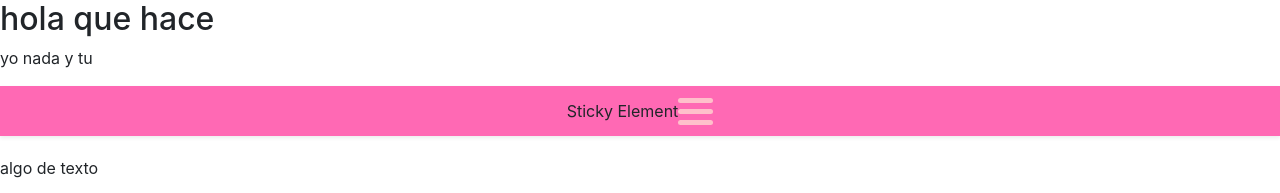
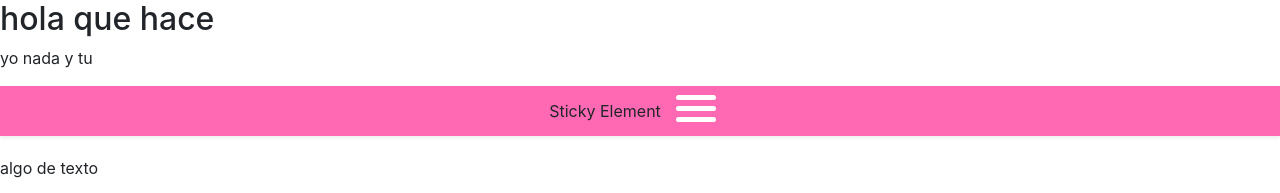
Before and after one commit to geraldani/react-utils, a React (Create React App) app: page / in a window 1280 px wide. Shown: the top 193 px of the page. Built offline with nearby package versions, Linux system fonts and the light colour scheme.

Commit message:
botones Hamburguers con diferentes estilos adaptado de un sass de github para react

```diff
--- a/src/Components/HamburguerMenu/ToggleButton.js
+++ b/src/Components/HamburguerMenu/ToggleButton.js
@@ -1,19 +1,37 @@
 import React, { useState } from 'react'
-import { Container, Bar } from './styles'
+import { ArrowAlt, HamburgerBox, HamburgerInner, Arrow, ArrowTurn } from './styles'
 
-const ToggleButton = (props) => {
-  const styles = {
-    color: props.color || 'black',
-    size: props.size || { height: '5px', width: '35px' }
-  }
+const ToggleButton = ({ color = 'black', type = 'arrow' }) => {
   const [closeButton, setCloseButton] = useState(false)
   const handleClick = () => setCloseButton(!closeButton)
 
   return (
-    <Container onClick={handleClick}>
-      {[...Array(3)].map((elem, index) => <Bar key={index} showCloseButton={closeButton} {...styles} />)}
-    </Container>
+    <Hamburger onClick={handleClick} active={closeButton} type={type}>
+      <HamburgerBox>
+        <HamburgerInner />
+      </HamburgerBox>
+    </Hamburger>
   )
 }
 
+const Hamburger = (props) => {
+  let Wrapper
+  switch (props.type) {
+    case 'arrow':
+      Wrapper = Arrow
+      break
+    case 'arrowAlt':
+      Wrapper = ArrowAlt
+      break
+    case 'arrowTurn':
+      Wrapper = ArrowTurn
+      break
+    default:
+      Wrapper = Arrow
+      break
+  }
+  return <Wrapper {...props}>{props.children}</Wrapper>
+
+}
+
 export default ToggleButton
--- a/src/Components/HamburguerMenu/styles.js
+++ b/src/Components/HamburguerMenu/styles.js
@@ -1,29 +1,143 @@
 import styled, { css } from 'styled-components'
 
-export const Container = styled.div`
-  cursor:pointer;
+const hamburgerpaddingx = 15
+const hamburgerpaddingy = 15
+const hamburgerlayerwidth = 40
+const hamburgerlayerheight = 5
+const hamburgerlayerspacing = 6
+const hamburgerlayercolor = '#fff'
+const hamburgerlayerborderradius = 4
+const hamburgerhoveropacity = 1
+const hamburgeractivelayercolor = hamburgerlayercolor
+const hamburgeractivehoveropacity = hamburgerhoveropacity
+const hamburgerhoverusefilter = false
+const hamburgerhoverfilter = 'opacity(50%) '
+const hamburgeractivehoverfilter = hamburgerhoverfilter
+const hamburgerAnimationDuration = '200ms'
+
+export const HamburgerInner = styled.div`
+  display: block;
+  top: 50%;
+  margin-top: ${hamburgerlayerheight / -2}px;
+  &,
+  &::before,
+  &::after {
+    width: ${hamburgerlayerwidth}px;
+    height: ${hamburgerlayerheight}px;
+    background-color: ${hamburgerlayercolor};
+    border-radius: ${hamburgerlayerborderradius}px;
+    position: absolute;
+    transition-property: transform;
+    transition-duration: 0.15s;
+    transition-timing-function: ease;
+  }
+    &::before,
+    &::after {
+    content: '';
+    display: block;
+  }
+   &::before {
+    top: ${(hamburgerlayerspacing + hamburgerlayerheight) * -1}px;
+  }
+
+  &::after {
+    bottom: ${(hamburgerlayerspacing + hamburgerlayerheight) * -1}px;
+  }
 `
 
-export const Bar = styled.div`
-    width: ${props => props.size.width};
-    height: ${props => props.size.height};
-    margin: 6px 0;
-    border-radius: 5px;
-    background-color: ${props => props.color};
-    transition: 0.4s;
-    :first-child{
-      ${({showCloseButton}) => showCloseButton && css`
-        transform: rotate(-45deg)  translate(-9px, 6px)
-      `};
+export const HamburgerBox = styled.div`
+  width: ${hamburgerlayerwidth}px;
+  height: ${hamburgerlayerheight * 3 + hamburgerlayerspacing * 2}px;
+  display: inline-block;
+  position: relative;
+`
+
+const Hamburger = styled.div`
+  padding: ${hamburgerpaddingy}px ${hamburgerpaddingx}px;
+  display: inline-block;
+  cursor: pointer;
+
+  transition-property: opacity, filter;
+  transition-duration: 0.15s;
+  transition-timing-function: linear;
+
+  font: inherit;
+  color: inherit;
+  text-transform: none;
+  background-color: transparent;
+  border: 0;
+  margin: 0;
+  overflow: visible;
+
+  &:hover {
+    ${hamburgerhoverusefilter
+      ? css`filter: ${hamburgerhoverfilter}`
+      : css`opacity: ${hamburgerhoveropacity}`
     }
-    :nth-child(2){
-      ${({showCloseButton}) => showCloseButton && css`
-        opacity: 0;
-      `}
+  }
+  ${props => props.active  && css`
+    &:hover {
+      ${
+        hamburgerhoverusefilter
+          ? css`filter: ${hamburgeractivehoverfilter}`
+          : css`opacity: ${hamburgeractivehoveropacity}`
+      }
     }
-    :last-child{
-      ${({showCloseButton}) => showCloseButton && css`
-        transform: rotate(45deg) translate(-8px, -8px)
-      `};
+    ${HamburgerInner},
+    ${HamburgerInner}::before,
+    ${HamburgerInner}::after {
+      background-color: ${hamburgeractivelayercolor};
     }
+  `}
 `
+export const Arrow = styled(Hamburger)`
+  ${props => props.active && css`
+    ${HamburgerInner}{
+        &::before{
+          transform: translate3d(${hamburgerlayerwidth * -0.3}px, 3px, 0) rotate(-45deg) scale(0.6, 1);
+        }
+        &::after{
+          transform: translate3d(${hamburgerlayerwidth * -0.3}px, -3px, 0) rotate(45deg) scale(0.6, 1);
+        }
+      }
+  `}
+`
+
+export const ArrowAlt = styled(Hamburger)`
+  ${HamburgerInner}{
+    &::before {
+      transition: top ${hamburgerAnimationDuration} ${hamburgerAnimationDuration} ease, transform ${hamburgerAnimationDuration} cubic-bezier(0.165, 0.84, 0.44, 1);
+    }
+    &::after {
+      transition: bottom ${hamburgerAnimationDuration} ${hamburgerAnimationDuration} ease, transform ${hamburgerAnimationDuration} cubic-bezier(0.165, 0.84, 0.44, 1);
+    }
+  }
+  &${props => props.active && css`
+    ${HamburgerInner}{
+      &::before{
+        top: 0;
+        transform: translate3d(${hamburgerlayerwidth * -0.2}px, ${hamburgerlayerwidth * -0.25}px, 0) rotate(-45deg) scale(0.7, 1);
+        transition: top ${hamburgerAnimationDuration} ease, transform ${hamburgerAnimationDuration} ${hamburgerAnimationDuration} cubic-bezier(0.895, 0.03, 0.685, 0.22);
+      }
+      &::after{
+        bottom: 0;
+        transform: translate3d(${hamburgerlayerwidth * -0.2}px, ${hamburgerlayerwidth * 0.25}px, 0) rotate(45deg) scale(0.7, 1);
+        transition: bottom ${hamburgerAnimationDuration} ease, transform ${hamburgerAnimationDuration} ${hamburgerAnimationDuration} cubic-bezier(0.895, 0.03, 0.685, 0.22);
+      }
+    }
+  `}
+`
+
+export const ArrowTurn = styled(Hamburger)`
+  ${props => props.active && css`
+    ${HamburgerInner}{
+      transform: rotate(-180deg);
+      &:before{
+        transform: translate3d(10px, 2px, 0) rotate(45deg) scale(0.6, 1);
+      }
+      &:after{
+        transform: translate3d(10px, -2px, 0) rotate(-45deg) scale(0.6, 1);
+      }
+    }
+  `}
+`
--- a/src/Pruebas/stickyElement.js
+++ b/src/Pruebas/stickyElement.js
@@ -15,7 +15,7 @@ const Header = () => (
       paddingBottom: '10px',
     }}>
       Sticky Element
-      <ToggleButton color='pink' />
+      <ToggleButton color='pink' type='arrowTurn'/>
     </div>
   </StickyElementWithHooks>
 )
```
